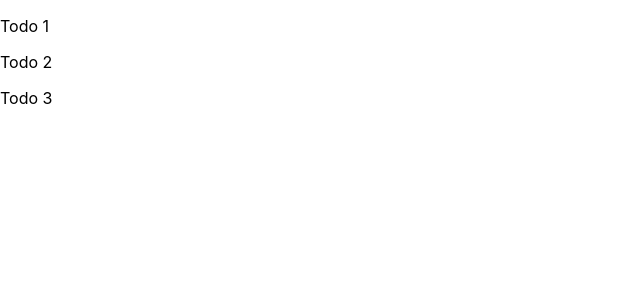
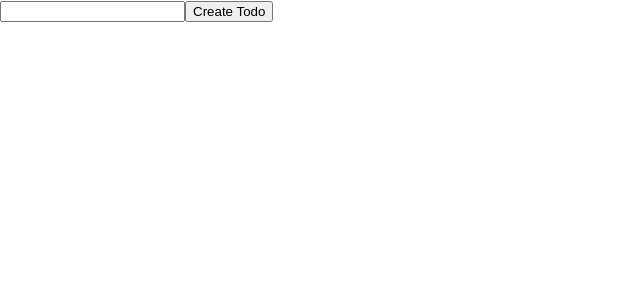
Before and after one commit to shrimp16/React-Todo-List, a React (Create React App) app in the folder todo-list/: page / in a window 1280 px wide. Shown: the top 300 px of the page, without its empty margins (0-640 px from the left). Built offline with nearby package versions, Linux system fonts and the light colour scheme.

Commit message:
User can now create new todos

```diff
--- a/todo-list/src/App.js
+++ b/todo-list/src/App.js
@@ -1,10 +1,36 @@
+import { useState, useRef } from 'react';
 import './App.css';
 
 import List from './List';
 
 function App() {
+
+  const [todos, setTodos] = useState([]);
+
+  const todoInput = useRef();
+
+  function createTodo() {
+
+    if (todoInput.current.value === null) return;
+
+    const newTodo = todoInput.current.value;
+
+    const updatedTodos = [...todos, newTodo];
+
+    setTodos(updatedTodos);
+
+    todoInput.current.value = null;
+
+  }
+
   return (
-    <List todos={["Todo 1", "Todo 2", "Todo 3"]}/>
+    <>
+      <div>
+        <input ref={todoInput} className="todo-input" type="text"></input>
+        <button onClick={createTodo}>Create Todo</button>
+      </div>
+      <List todos={todos} />
+    </>
   );
 }
 
```
